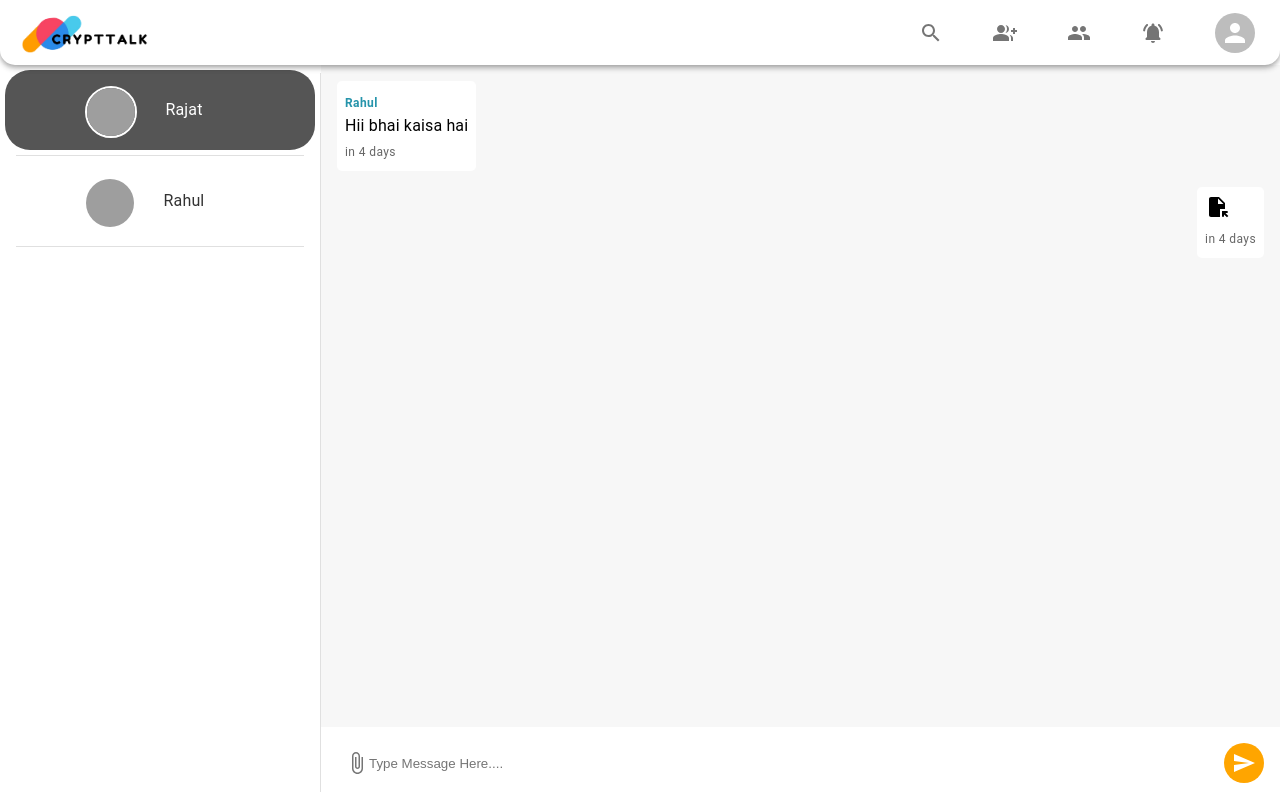
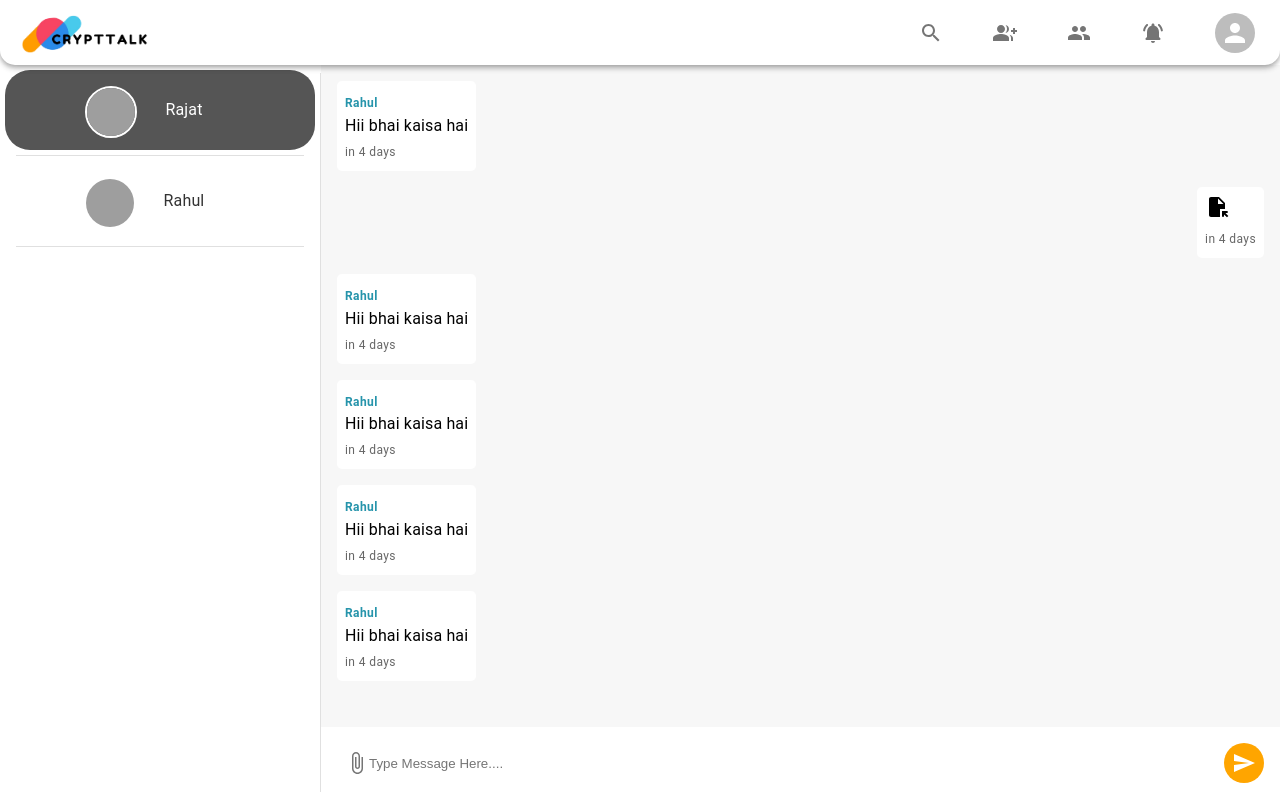
Before and after one commit to rahulpatel0408/CryptTalk, a React (Vite) app: page /chat/1 in a window 1280 px wide. Built offline with nearby package versions, Linux system fonts and the light colour scheme; grey boxes are pictures that could not be loaded.

Commit message:
minor ui changes

```diff
--- a/src/components/constants/SampleData2.jsx
+++ b/src/components/constants/SampleData2.jsx
@@ -133,4 +133,52 @@ export const sampleMessage = [
     chat:"chatId",
     createdAt:"2024-12-07T18:30:00.000Z",
   },
+  {
+    attachments:[
+    ],
+    content:"Hii bhai kaisa hai",
+    _id:"djfjgjkfldgj",
+    sender:{
+      _id:"user_id",
+      name:"Rahul",
+    },
+    chat:"chatId",
+    createdAt:"2024-12-07T18:30:00.000Z",
+  },
+  {
+    attachments:[
+    ],
+    content:"Hii bhai kaisa hai",
+    _id:"djfjgjkfldgj",
+    sender:{
+      _id:"user_id",
+      name:"Rahul",
+    },
+    chat:"chatId",
+    createdAt:"2024-12-07T18:30:00.000Z",
+  },
+  {
+    attachments:[
+    ],
+    content:"Hii bhai kaisa hai",
+    _id:"djfjgjkfldgj",
+    sender:{
+      _id:"user_id",
+      name:"Rahul",
+    },
+    chat:"chatId",
+    createdAt:"2024-12-07T18:30:00.000Z",
+  },
+  {
+    attachments:[
+    ],
+    content:"Hii bhai kaisa hai",
+    _id:"djfjgjkfldgj",
+    sender:{
+      _id:"user_id",
+      name:"Rahul",
+    },
+    chat:"chatId",
+    createdAt:"2024-12-07T18:30:00.000Z",
+  },
 ];
--- a/src/components/layout/Header.jsx
+++ b/src/components/layout/Header.jsx
@@ -35,6 +35,7 @@ const Header = () => {
   const [isSearch, setIsSearch] = useState(false);
 
   const navigateToGroup = () => navigate("/groups");
+  const navigatetoHome = () => navigate("/");
 
   const handleMobile = () => {
     // for later
@@ -102,7 +103,9 @@ const Header = () => {
             <Avatar
               alt="logo"
               src={logo_icon}
+              onClick={navigatetoHome}
               sx={{
+                cursor:"pointer",
                 marginLeft: "10px",
                 marginTop: "15px",
                 width: "150px",
--- a/src/pages/Groups.jsx
+++ b/src/pages/Groups.jsx
@@ -78,10 +78,10 @@ const Groups = () => {
     closeConfirmDeleteHandler();
   }
 
-  const removeMemberHandler=()=>{};
+  const removeMemberHandler = () => { };
 
   useEffect(() => {
-   if(chatId){
+    if (chatId) {
       setGroupName(`Group Name ${chatId}`);
       setGroupNameUpdatedValue(`Group Name ${chatId}`);
     }
@@ -172,8 +172,15 @@ const Groups = () => {
         sm: "1rem",
         md: "1rem 4rem",
       }}
+      sx={{
+        display:"flex",
+        justifyContent:"center",
+      }}
     >
       <Button
+        sx={{
+          display: "flex",
+        }}
         size="large"
         color="error"
         startIcon={<DeleteIcon />}
@@ -182,6 +189,9 @@ const Groups = () => {
         Delete Group
       </Button>
       <Button
+        sx={{
+          display: "flex",
+        }}
         size="large"
         variant="contained"
         startIcon={<AddIcon />}
@@ -228,6 +238,7 @@ const Groups = () => {
           alignItems: "center",
           position: "relative",
           padding: "1rem 3rem",
+          display:"flex"
         }}
       >
         {IconBtns}
@@ -236,10 +247,16 @@ const Groups = () => {
             {GroupName}
             <Typography
               margin={"2rem"}
-              alignSelf={"flex-start"}
+              // alignSelf={"flex-start"}
               variant="body1"
+              color={"#000000"}
+              sx={{
+                dispay:'flex',
+                alignItems:"center",
+                justifyContent:'center'
+              }}
             >
-              Members
+              <strong>Members</strong>
             </Typography>
             <Stack
               maxWidth={"45rem"}
@@ -252,18 +269,32 @@ const Groups = () => {
               }}
               spacing={"2rem"}
               height={"50vh"}
-              bgcolor={"bisque"}
+              bgcolor={"#ffffff"}
+              color={'black'}
               overflow={"auto"}
+              sx={{
+                display:"flex",
+                alignItems:"center",
+                // justifyContent:"center",
+                '& .MuiPaper-root': {
+                    borderRadius: '20px',
+                    overflowY: 'auto',
+                    scrollbarWidth: 'none',
+                    '&::-webkit-scrollbar': {
+                        display: 'none',
+                    }
+                },
+              }}
             >
               {
-                sampleUsers.map((i)=>(
+                sampleUsers.map((i) => (
                   <UserItem
                     key={i._id}
                     user={i} isAdded
                     styling={{
-                        boxShadow:"0 0 0.5rem rgba(0,0,0,0.2)",
-                        padding:"1rem 2rem",
-                        borderRadius:"1rem"
+                      boxShadow: "0 0 0.5rem rgba(0,0,0,0.2)",
+                      padding: "1rem 2rem",
+                      borderRadius: "1rem"
                     }}
                     handler={removeMemberHandler}
                   />
@@ -276,7 +307,7 @@ const Groups = () => {
       </Grid>
 
       {
-        isAddMember &&  (
+        isAddMember && (
           <Suspense fallback={<div>Loading.....</div>}>
             <AddMemberDialog />
           </Suspense>
```
Also changed, not shown: src/assets/notes.txt (deleted). Lines whose indentation alone changed are shown as unchanged.
